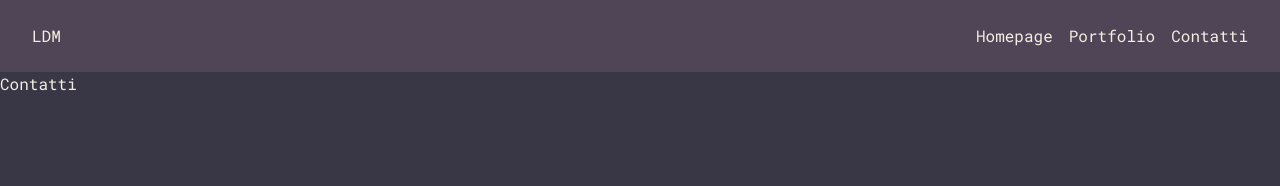
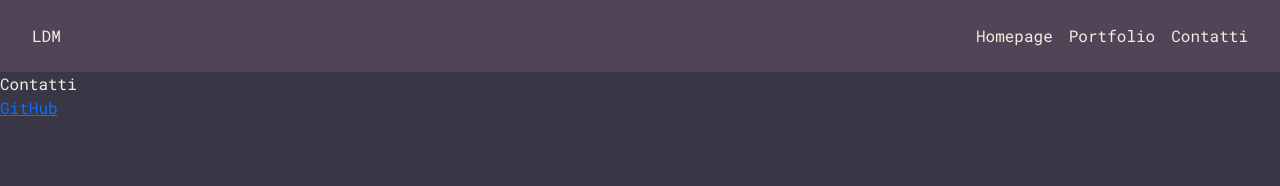
Before and after one commit to ldm0805/portfolio, a Vue app: page /ContattiPage in a window 1280 px wide. Shown: the top 186 px of the page. Built offline with nearby package versions, Linux system fonts and the light colour scheme.

Commit message:
pagina contatti creata

```diff
--- a/src/pages/ContattiPage.vue
+++ b/src/pages/ContattiPage.vue
@@ -1,6 +1,9 @@
 <template lang="">
     <div>
        Contatti
+    </div>
+    <div>
+        <a href="#">GitHub</a>
     </div>
 </template>
 <script>
--- a/src/pages/HomePage.vue
+++ b/src/pages/HomePage.vue
@@ -88,10 +88,11 @@ $(document).ready(function () {
     padding: .5em 1em;
     text-decoration: none;
     border: 2px solid black;
-    color:  $font_color;
+    color: $font_color;
     &:hover{
         scale: 1.1;
         box-shadow: black 3px 3px;
+
     }
 
 }
```
